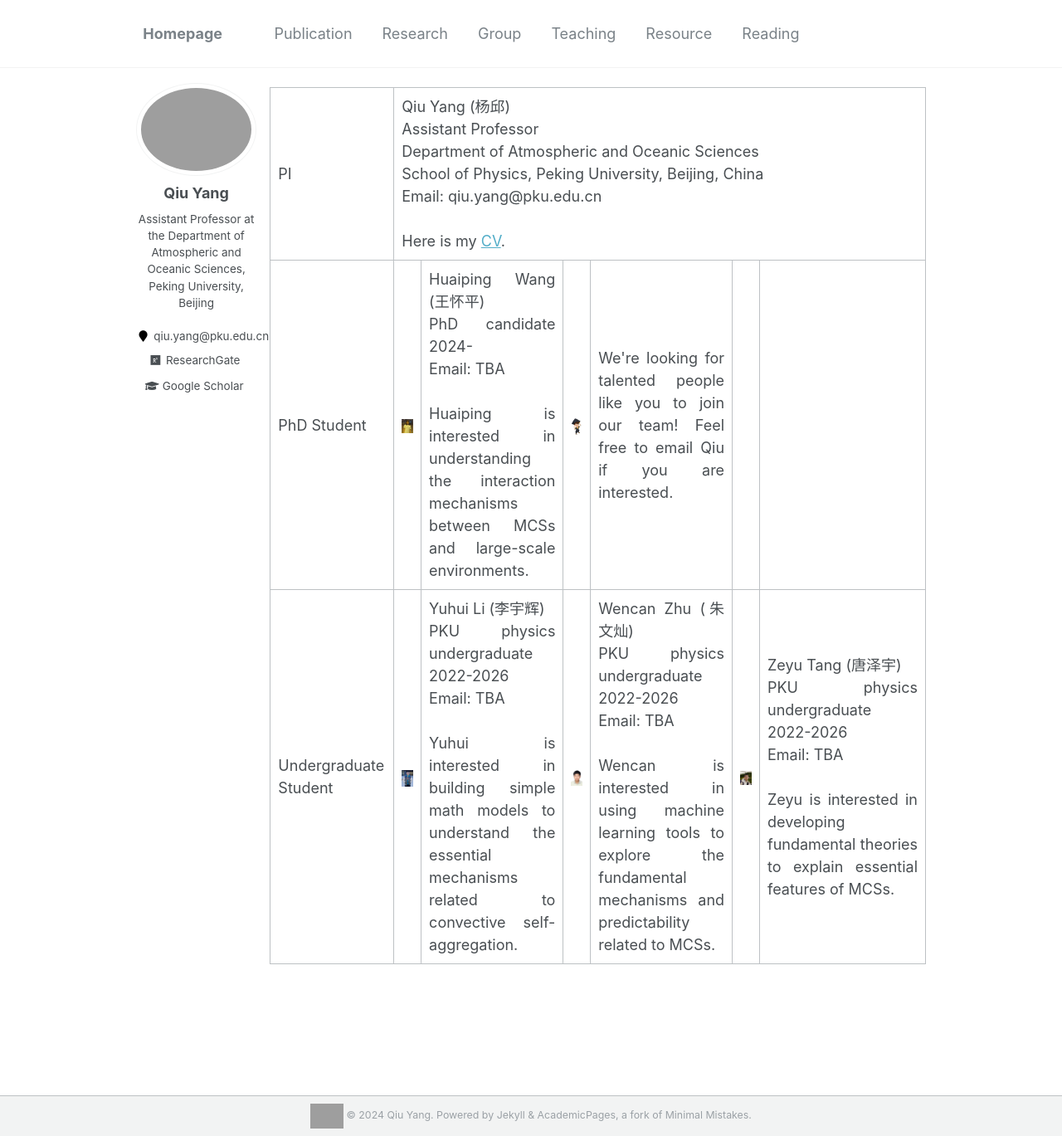
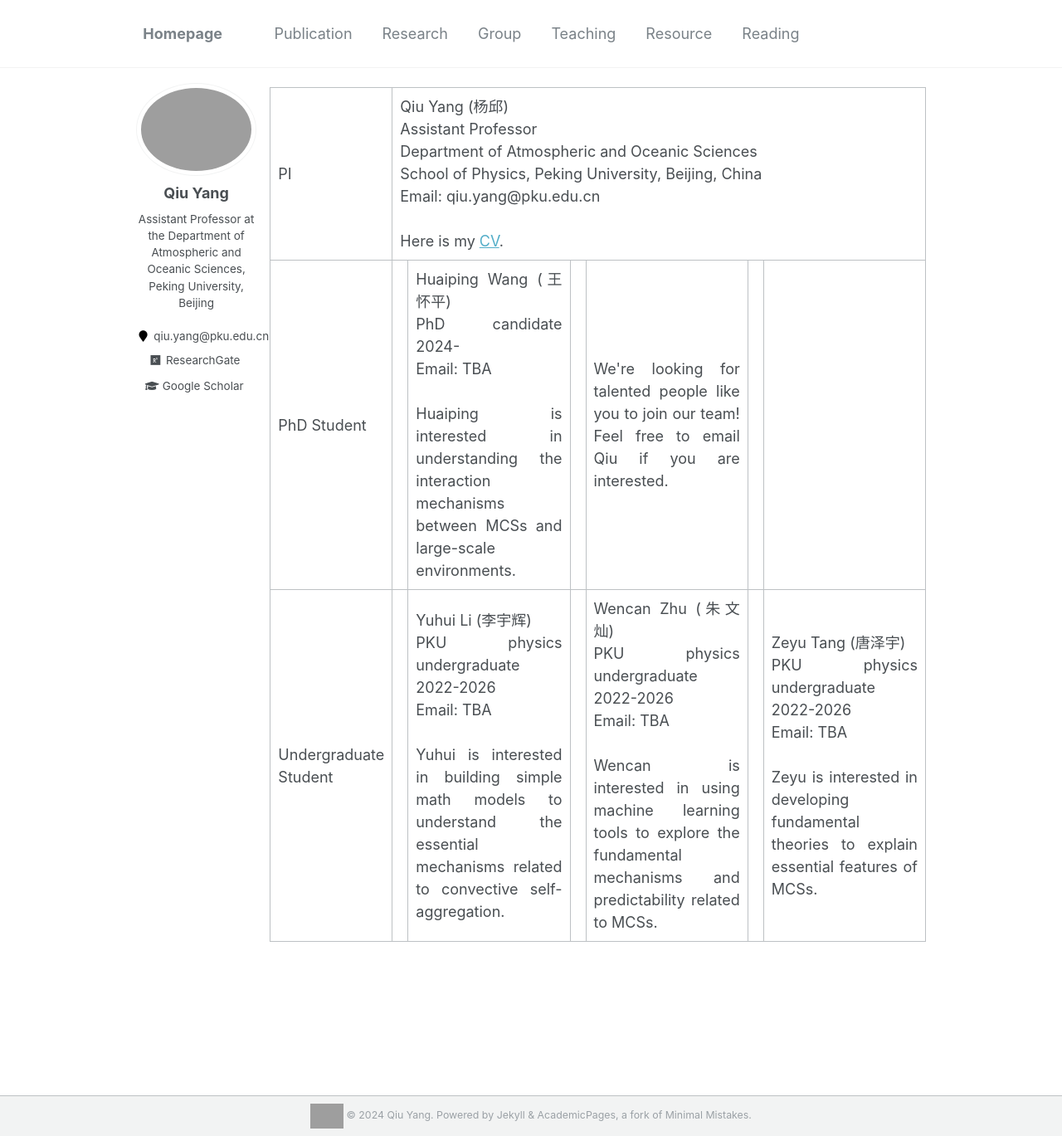
Before and after one commit to qiuyang50/qiuyang50.github.io, a Jekyll site: the page built from _pages/group.md, in a window 1280 px wide and 1369 px high. Shown: the whole window at 83% size. Built offline with Jekyll 4.4.1, drawn with Linux system fonts in a browser that asks for light colours; grey boxes are pictures that could not be loaded.

Commit message:
Update group.md

```diff
--- a/_pages/group.md
+++ b/_pages/group.md
@@ -24,10 +24,10 @@
   <tr>
     <td>Undergraduate Student</td>
     <td><img src="/images/YuhuiLi_2022Undergraduate.jpg" alt="drawing" width="500"/></td>
-    <td>Yuhui Li (李宇辉) <br>PKU physics undergraduate 2022-2026<br>Email: TBA <br><br>Yuhui is interested in building simple math models to understand the essential mechanisms related to convective self-aggregation.</td>
+    <td width="400">Yuhui Li (李宇辉) <br>PKU physics undergraduate 2022-2026<br>Email: TBA <br><br>Yuhui is interested in building simple math models to understand the essential mechanisms related to convective self-aggregation.</td>
     <td><img src="/images/WencanZhu_2022Undergraduate.jpg" alt="drawing" width="500"/></td>
-    <td>Wencan Zhu (朱文灿)<br>PKU physics undergraduate 2022-2026<br>Email: TBA <br><br>Wencan is interested in using machine learning tools to explore the fundamental mechanisms and predictability related to MCSs.</td>
+    <td width="400">Wencan Zhu (朱文灿)<br>PKU physics undergraduate 2022-2026<br>Email: TBA <br><br>Wencan is interested in using machine learning tools to explore the fundamental mechanisms and predictability related to MCSs.</td>
     <td><img src="/images/ZeyuTang_2022Undergraduate.jpg" alt="drawing" width="500"/></td>
-    <td width="200">Zeyu Tang (唐泽宇)<br>PKU physics undergraduate 2022-2026<br>Email: TBA <br><br>Zeyu is interested in developing fundamental theories to explain essential features of MCSs.</td>
+    <td width="400">Zeyu Tang (唐泽宇)<br>PKU physics undergraduate 2022-2026<br>Email: TBA <br><br>Zeyu is interested in developing fundamental theories to explain essential features of MCSs.</td>
   </tr>
 </table>
```
